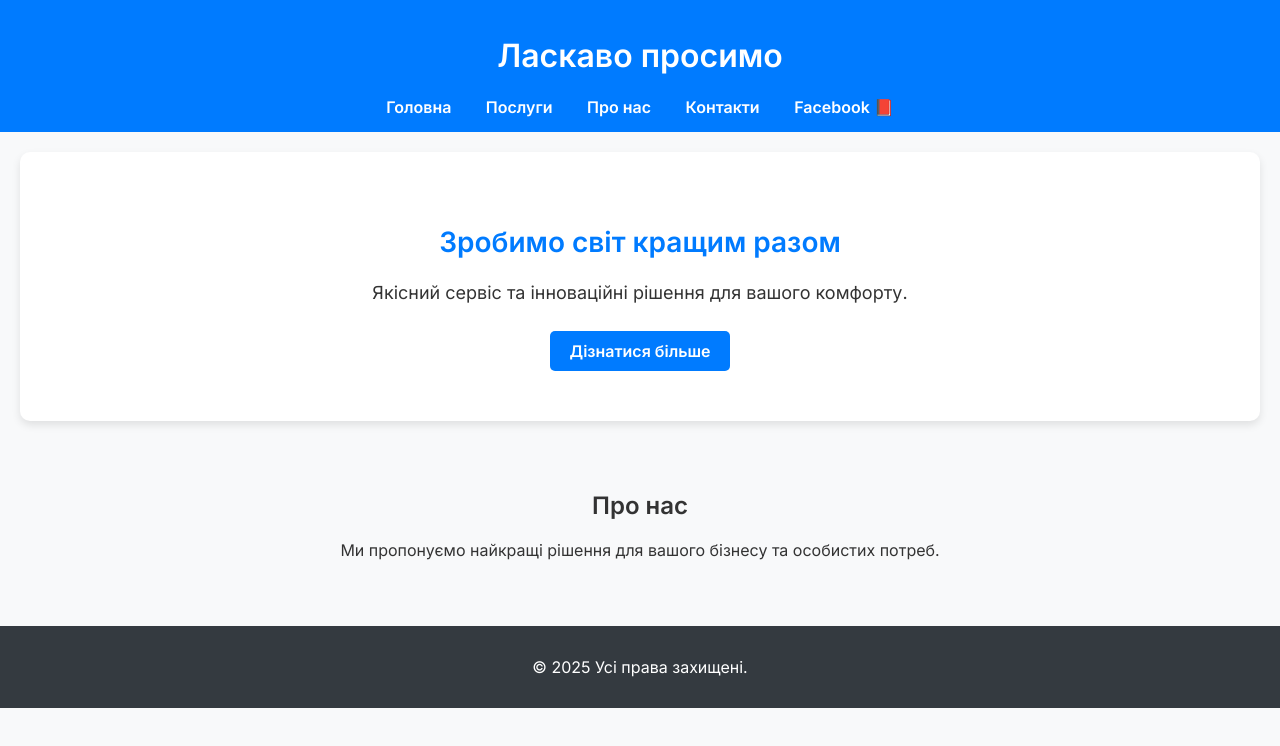
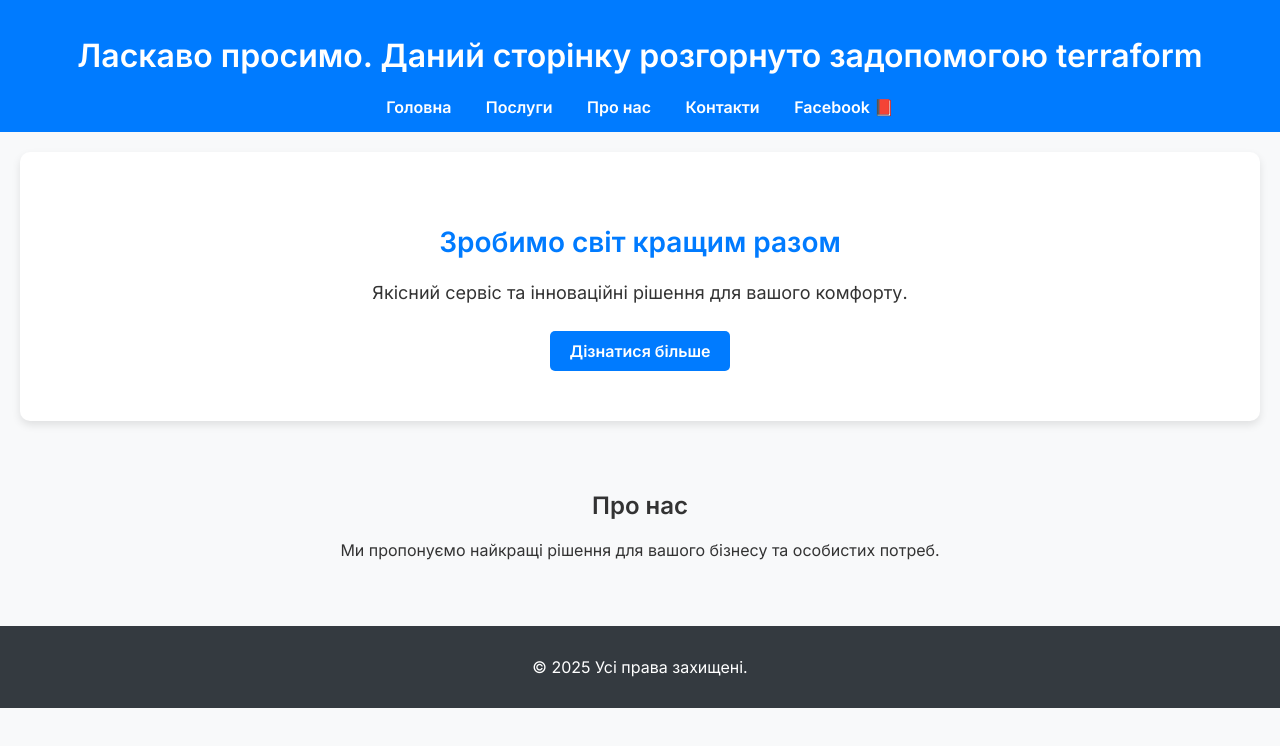
Before and after one commit to maksio77/lab1, a website: page index.html in a window 1280 px wide. Drawn offline with Linux system fonts and the light colour scheme.

Commit message:
edited index.html

```diff
--- a/index.html
+++ b/index.html
@@ -10,7 +10,7 @@
 <body>
 
     <header>
-        <h1>Ласкаво просимо</h1>
+        <h1>Ласкаво просимо. Даний сторінку розгорнуто задопомогою terraform</h1>
         <nav>
             <ul>
                 <li><a href="#">Головна</a></li>
```
